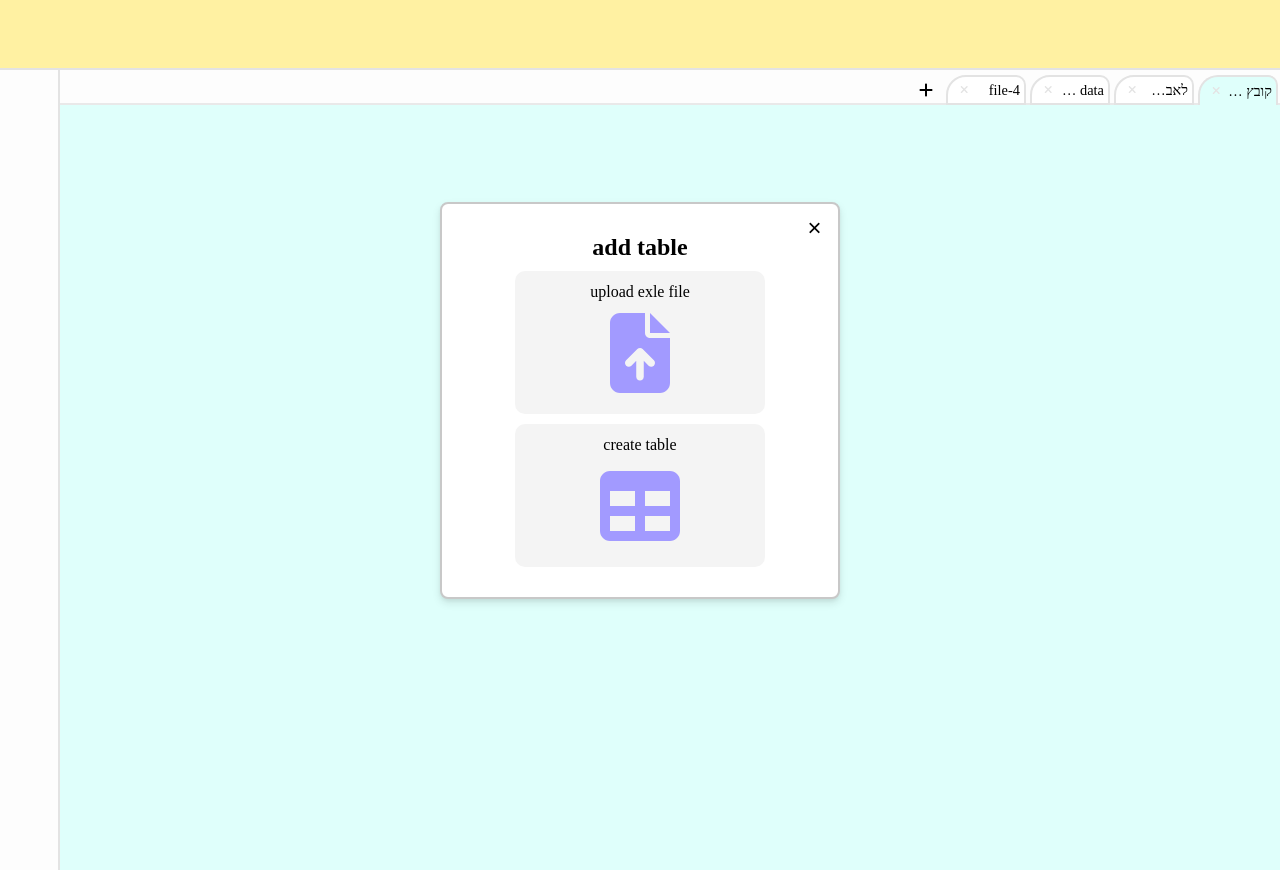
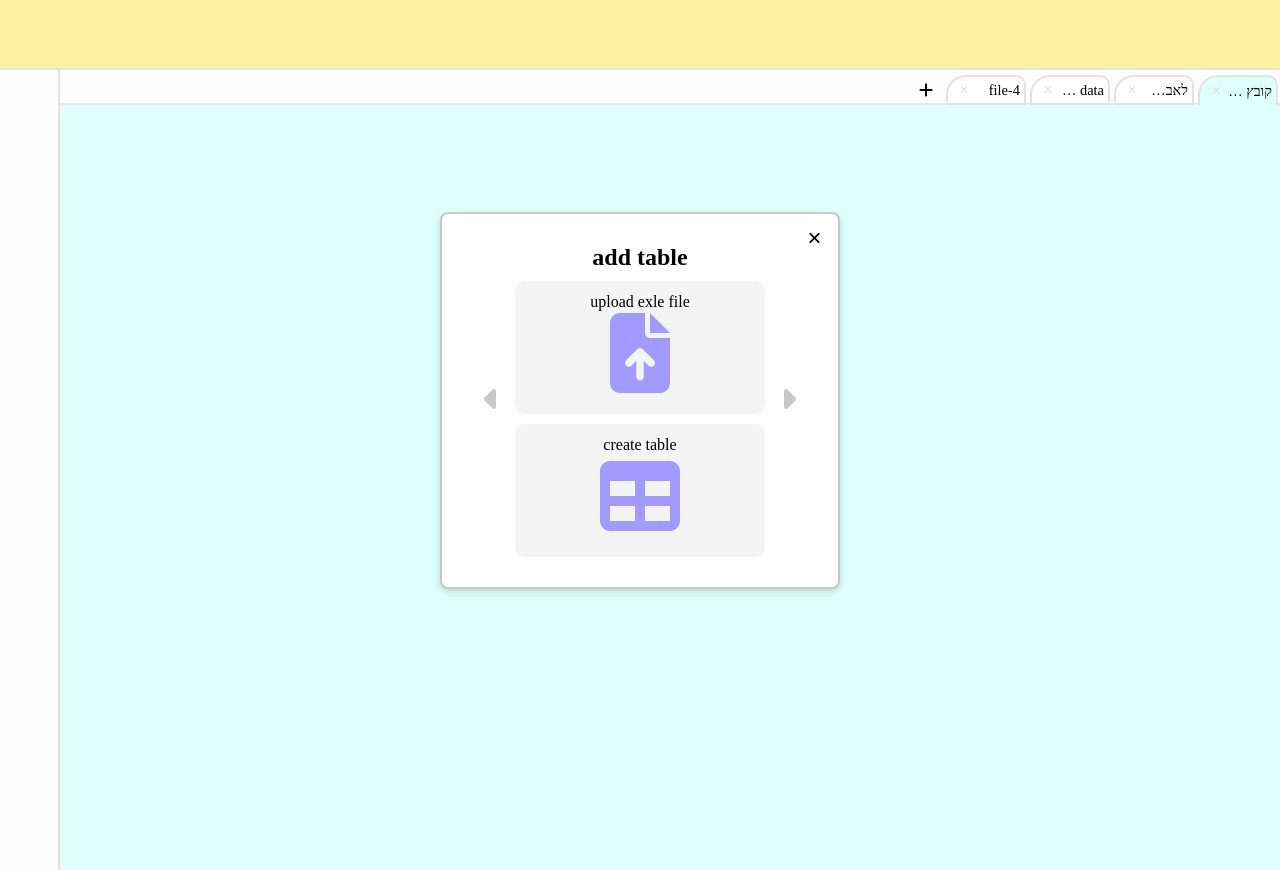
Before and after one commit to SafraProjects/smart-sheets, a React (Vite) app in the folder frontend/: page /a in a window 1280 px wide. Both pictures are taken after a click on the button "הוספת קובץ". Built offline with nearby package versions, Linux system fonts and the light colour scheme.

Commit message:
adding the steps component

```diff
--- a/frontend/src/App.css
+++ b/frontend/src/App.css
@@ -237,11 +237,14 @@ span {
   border-color: rgb(212, 211, 211);
 }
 
-.add-file {
+.add-file-select {
   display: flex;
   flex-direction: column;
+  text-align: center;
 
   gap: 10px;
+}
+.add-file {
   padding: 12px 10px;
 
   min-width: 250px;
--- a/frontend/src/components/FilesTabs.tsx
+++ b/frontend/src/components/FilesTabs.tsx
@@ -8,6 +8,7 @@ import { FontAwesomeIcon } from "@fortawesome/react-fontawesome";
 import React, { useState } from "react";
 import { filesTabs, randomFilesInterface } from "../utils/randomData";
 import Modal from "./dialog/Dialog";
+import { Steps } from "./steps/Steps";
 
 export const FilesTabs: React.FC = () => {
   const [tabs, setTabs] = useState<randomFilesInterface[]>(filesTabs);
@@ -77,6 +78,9 @@ export const FilesTabs: React.FC = () => {
       </button>
 
       <Modal isOpen={isOpen} onClose={handleClose}>
+        <Steps
+          steps={[
+            <div className="add-file-select">
               <h2>add table</h2>
               <div
                 onClick={() => setTableOptionSelected("upload file")}
@@ -100,6 +104,13 @@ export const FilesTabs: React.FC = () => {
                   <FontAwesomeIcon icon={faTable}></FontAwesomeIcon>
                 </div>
               </div>
+            </div>,
+            <div className="add-file-select">
+              <div>dddddddd</div>
+            </div>,
+          ]}
+          isSelected={tableOptionSelected !== null}
+        />
       </Modal>
     </div>
   );
--- a/frontend/src/components/dialog/Dialog.css
+++ b/frontend/src/components/dialog/Dialog.css
@@ -69,7 +69,7 @@
   padding: 10px 0;
   min-height: 140px;
 }
-
+/*
 .modal-fote {
   display: flex;
   justify-content: space-between;
@@ -86,4 +86,4 @@
 
   border: 2px solid var(--border-col);
   border-radius: var(--border-rad);
-}
+} */
--- /dev/null
+++ b/frontend/src/components/steps/Steps.tsx
@@ -0,0 +1,41 @@
+import React, { useState } from "react";
+import "./steps.css";
+import { FontAwesomeIcon } from "@fortawesome/react-fontawesome";
+import { faCaretLeft, faCaretRight } from "@fortawesome/free-solid-svg-icons";
+
+interface StepsProps {
+  steps: React.ReactNode[]; // התוכן לכל צעד (מוגדר מבחוץ)
+  isSelected: boolean;
+}
+
+export const Steps: React.FC<StepsProps> = ({ steps, isSelected }) => {
+  const [currentStepIndex, setCurrentStepIndex] = useState<number>(0);
+
+  const handleNext = () => {
+    if (canGoNext) {
+      setCurrentStepIndex(currentStepIndex + 1);
+    }
+  };
+
+  const handlePrev = () => {
+    if (canGoPrev) {
+      setCurrentStepIndex(currentStepIndex - 1);
+    }
+  };
+
+  const canGoNext = currentStepIndex < steps.length - 1 && isSelected;
+  const canGoPrev = currentStepIndex > 0 && isSelected;
+
+  return (
+    <div className="step">
+      <div className={`prev ${canGoPrev ? "active" : ""}`} onClick={handlePrev}>
+        <FontAwesomeIcon icon={faCaretLeft} />
+      </div>
+      <div className="step-content">{steps[currentStepIndex]}</div>
+
+      <div className={`prev ${canGoNext ? "active" : ""}`} onClick={handleNext}>
+        <FontAwesomeIcon icon={faCaretRight} />
+      </div>
+    </div>
+  );
+};
--- /dev/null
+++ b/frontend/src/components/steps/steps.css
@@ -0,0 +1,15 @@
+.step {
+  display: flex;
+  align-items: center;
+  gap: 15px;
+}
+
+.step .prev,
+.step .next {
+  color: var(--border-col);
+  font-size: 2rem;
+}
+
+.step .active {
+  color: var(--icons-col);
+}
```
Lines whose indentation alone changed are shown as unchanged.
